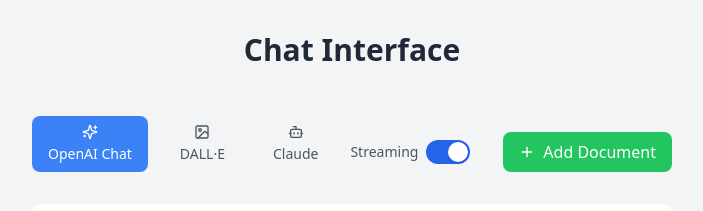
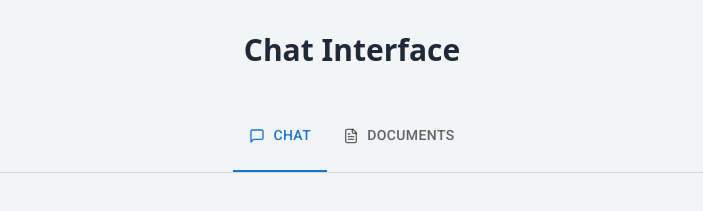
Before and after one commit to jrgleason/spring-ai-example, a React (Vite) app in the folder ui/: page / in a window 1280 px wide. Shown: the top 211 px of the page, without its empty margins (288-991 px from the left). Built offline with nearby package versions, Linux system fonts and the light colour scheme; no server answers.

Commit message:
Working with tabs except for audio still

```diff
--- a/ui/src/App.jsx
+++ b/ui/src/App.jsx
@@ -1,9 +1,39 @@
-import React from 'react';
+import React, {useState} from 'react';
 import ChatInterface from './components/ChatInterface.jsx';
+import {DocumentGrid} from './components/DocumentGrid.jsx';
+import {AddDocumentModal} from './components/AddDocumentModal.jsx';
 import {StateProvider} from "./state/StateProvider.jsx";
+import {Box, Button, Tab, Tabs} from '@mui/material';
+import {FileText, MessageSquare, Upload} from 'lucide-react';
+
+function TabPanel(props) {
+    const {children, value, index, ...other} = props;
+
+    return (
+        <div
+            role="tabpanel"
+            hidden={value !== index}
+            id={`simple-tabpanel-${index}`}
+            aria-labelledby={`simple-tab-${index}`}
+            {...other}
+        >
+            {value === index && (
+                <Box sx={{p: 3}}>
+                    {children}
+                </Box>
+            )}
+        </div>
+    );
+}
 
 function App() {
-    console.log("Starting");
+    const [isAddDocumentOpen, setIsAddDocumentOpen] = useState(false);
+    const [tabValue, setTabValue] = useState(0);
+
+    const handleChange = (event, newValue) => {
+        setTabValue(newValue);
+    };
+
     return (
         <StateProvider>
             <div className="min-h-screen bg-gray-100 py-8">
@@ -11,7 +41,52 @@
                     <h1 className="text-3xl font-bold text-center mb-8 text-gray-800">
                         Chat Interface
                     </h1>
-                    <ChatInterface/>
+
+                    <Box sx={{width: '100%'}}>
+                        <Box sx={{borderBottom: 1, borderColor: 'divider'}}>
+                            <Tabs
+                                value={tabValue}
+                                onChange={handleChange}
+                                centered
+                                aria-label="chat and documents tabs"
+                            >
+                                <Tab
+                                    icon={<MessageSquare className="w-4 h-4"/>}
+                                    label="Chat"
+                                    iconPosition="start"
+                                />
+                                <Tab
+                                    icon={<FileText className="w-4 h-4"/>}
+                                    label="Documents"
+                                    iconPosition="start"
+                                />
+                            </Tabs>
+                        </Box>
+
+                        <TabPanel value={tabValue} index={0}>
+                            <ChatInterface/>
+                        </TabPanel>
+
+                        <TabPanel value={tabValue} index={1}>
+                            <div className="space-y-4">
+                                <div className="flex justify-end mb-4">
+                                    <Button
+                                        variant="contained"
+                                        color="primary"
+                                        startIcon={<Upload className="w-4 h-4"/>}
+                                        onClick={() => setIsAddDocumentOpen(true)}
+                                    >
+                                        Upload Document
+                                    </Button>
+                                </div>
+                                <DocumentGrid/>
+                                <AddDocumentModal
+                                    isOpen={isAddDocumentOpen}
+                                    onClose={() => setIsAddDocumentOpen(false)}
+                                />
+                            </div>
+                        </TabPanel>
+                    </Box>
                 </div>
             </div>
         </StateProvider>
--- a/ui/src/components/ChatInterface.jsx
+++ b/ui/src/components/ChatInterface.jsx
@@ -4,11 +4,7 @@
 import {ChatInput} from './ChatInput';
 import {ModeToggle} from './ModeToggle';
 import {useChat} from '../hooks/useChat';
-import {AddDocumentModal} from "./AddDocumentModal.jsx";
-import {Plus} from "lucide-react";
-import {DocumentGrid} from "./DocumentGrid.jsx";
 import {useStateContext} from "../state/StateProvider.jsx";
-import { v4 as uuidv4 } from 'uuid';
 
 const ChatInterface = () => {
     const {state, send} = useStateContext();
@@ -16,12 +12,11 @@
     const [message, setMessage] = useState('');
     const [mode, setMode] = useState('openai-chat');
     const [isStreaming, setIsStreaming] = useState(true);
-    const [isAddDocumentOpen, setIsAddDocumentOpen] = useState(false);
-    const {isLoading, sendMessage, audioElements, streamMessage } = useChat();
+    const {isLoading, sendMessage, audioElements, streamMessage} = useChat();
 
     const handleSubmit = async (e) => {
         e.preventDefault();
-        if(isStreaming){
+        if (isStreaming) {
             await streamMessage(message, send);
         } else {
             await sendMessage(message, mode, send);
@@ -72,13 +67,6 @@
                         </button>
                     </div>
                 </div>
-                <button
-                    onClick={() => setIsAddDocumentOpen(true)}
-                    className="flex items-center gap-2 px-4 py-2 bg-green-500 text-white rounded-lg hover:bg-green-600"
-                >
-                    <Plus size={16}/>
-                    Add Document
-                </button>
             </div>
 
             <div className="rounded-lg bg-white p-4 shadow-md h-[600px] flex flex-col">
@@ -115,13 +103,6 @@
                     mode={mode}
                 />
             </div>
-
-            <DocumentGrid/>
-
-            <AddDocumentModal
-                isOpen={isAddDocumentOpen}
-                onClose={() => setIsAddDocumentOpen(false)}
-            />
         </div>
     );
 };
--- a/ui/src/hooks/useChat.js
+++ b/ui/src/hooks/useChat.js
@@ -1,5 +1,5 @@
 import {useState} from 'react';
-import { v4 as uuidv4 } from 'uuid';
+import {v4 as uuidv4} from 'uuid';
 
 export const useChat = () => {
     const [messages, setMessages] = useState([]);
@@ -164,7 +164,7 @@
                         responseId: uuid
                     });
                 }
-            })().then(r =>{
+            })().then(r => {
                 send({
                     type: 'COMPLETE'
                 });
--- a/ui/src/state/StateMachine.js
+++ b/ui/src/state/StateMachine.js
@@ -1,5 +1,5 @@
 import {assign, createMachine, fromPromise} from "xstate";
-import { v4 as uuidv4 } from 'uuid';
+import {v4 as uuidv4} from 'uuid';
 
 const askQuestion = fromPromise(async (
     {
@@ -22,7 +22,7 @@
     }
 });
 
-const streamRecord = fromPromise(async ({input})=>{
+const streamRecord = fromPromise(async ({input}) => {
     console.log("Streaming record");
 });
 
```
Also changed, not shown: ui/src/components/DeviceStateComponent.jsx (+5 -4 lines), 1 other file (tests, documents, lock files or other folders).
